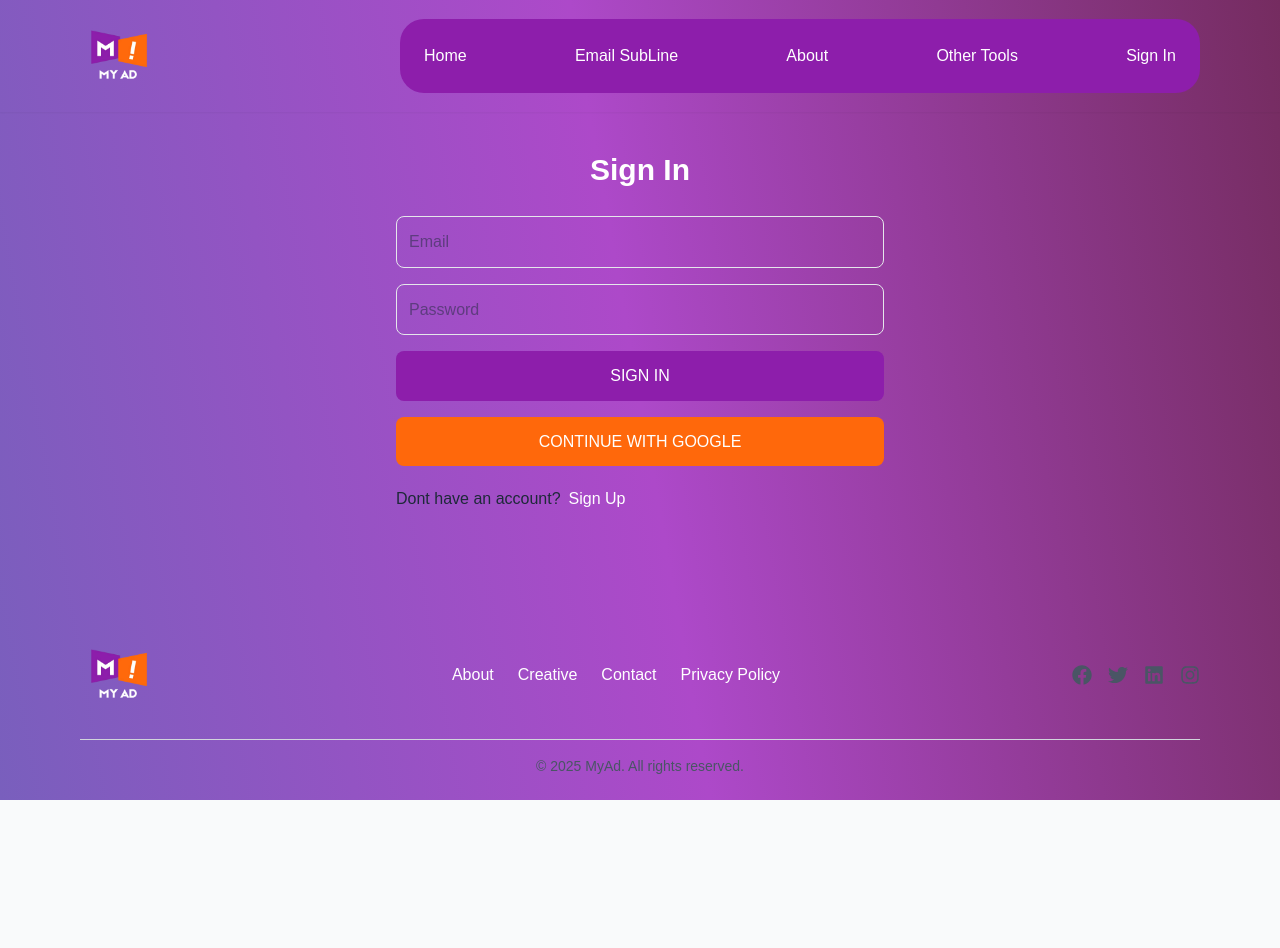
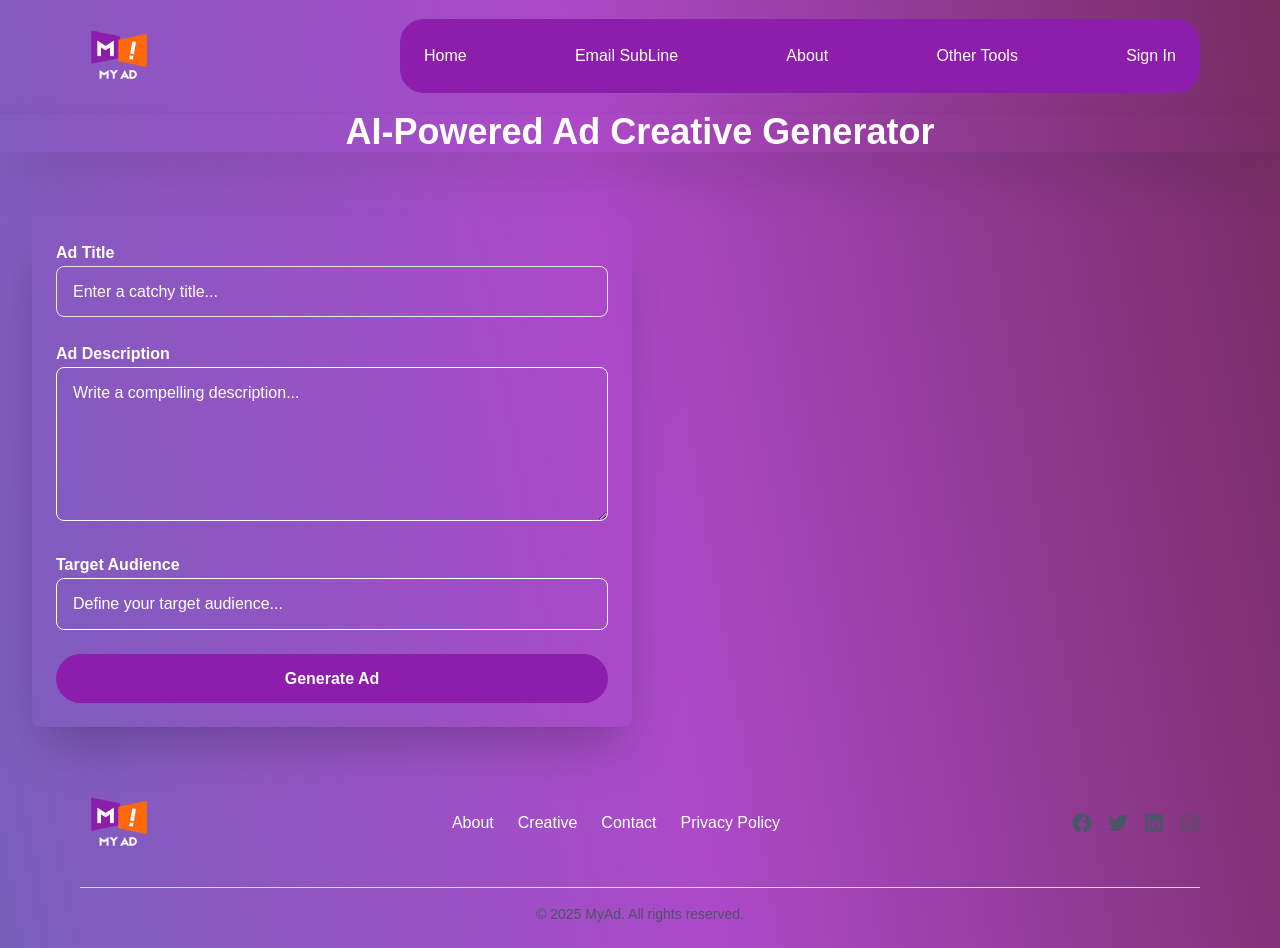
Before and after one commit to divinepatrick/myad, a React (Vite) app: page /creative in a window 1280 px wide. Before the commit this address led to /sign-in. Before the commit the page ends 800 px from the top, so only its background shows below. Built offline with nearby package versions, Linux system fonts and the light colour scheme; no server answers.

Commit message:
added AI rseponse formatter and made changes to UI

```diff
--- a/index.html
+++ b/index.html
@@ -3,7 +3,7 @@
   <head>
     <meta charset="UTF-8" />
     <link rel="icon" type="image/svg+xml" href="./src/client/assets/images/favicon.png" />
-    <meta name="viewport" content="width=device-width, initial-scale=2.0" />
+    <meta name="viewport" content="width=device-width, initial-scale=1.0" />
     <title>My Ad</title>
   </head>
   <body>
--- a/src/client/App.jsx
+++ b/src/client/App.jsx
@@ -23,10 +23,10 @@ const App = () => {
             <Route path="/about" element={<About />} />
             <Route path="/sign-in" element={<SignIn />} />
             <Route path="/sign-up" element={<SignUp />} />
-            <Route element={<PrivateRoute />} >
+            {/* <Route element={<PrivateRoute />} > */}
               <Route path="/profile" element={<Profile />} />
               <Route path="/creative" element={<Creative />} />
-            </Route >
+            {/* </Route > */}
           </Routes>
         </main>
         <Footer />
--- /dev/null
+++ b/src/client/components/FormatAIResponse.jsx
@@ -0,0 +1,44 @@
+import React from 'react';
+
+// Component to format AI response for display
+const FormatAIResponse = ({ text }) => {
+  if (!text) return null;
+
+  const paragraphs = text.split('\n\n');
+  return paragraphs.map((paragraph, index) => {
+    const parts = paragraph.split(/(\*\*[^*]+\*\*)/g);
+    return (
+      <div key={index} className="mb-4 last:mb-0">
+        {parts.map((part, partIndex) => {
+          if (part.startsWith('**') && part.endsWith('**')) {
+            return (
+              <strong key={partIndex} className="font-semibold text-gray-800">
+                {part.slice(2, -2)}
+              </strong>
+            );
+          } else if (part.trim()) {
+            const lines = part.split('\n');
+            return lines.map((line, lineIndex) => {
+              if (line.startsWith('- ')) {
+                return (
+                  <div key={`${partIndex}-${lineIndex}`} className="ml-4 mb-1 text-gray-700">
+                    <span className="inline-block w-2 h-2 bg-gray-400 rounded-full mr-2 align-middle"></span>
+                    {line.slice(2)}
+                  </div>
+                );
+              }
+              return line.trim() ? (
+                <div key={`${partIndex}-${lineIndex}`} className="text-gray-700 leading-relaxed">
+                  {line}
+                </div>
+              ) : null;
+            });
+          }
+          return null;
+        })}
+      </div>
+    );
+  });
+};
+
+export default FormatAIResponse;
--- a/src/client/components/Header.jsx
+++ b/src/client/components/Header.jsx
@@ -8,8 +8,8 @@ const Header = () => {
   const { currentUser } = useSelector((state) => state.user);
 
   return (
-    <header className="shadow-xs">
-      <div className="flex justify-between items-center max-w-6xl mx-auto p-4">
+    <header className="shadow-xs ">
+      <div className="flex justify-between items-center max-w-sm md:max-w-6xl mx-auto p-4">
         <Link to="/">
           <img
             src={logo}
@@ -19,7 +19,7 @@ const Header = () => {
         </Link>
 
 
-          <ul className="flex flex-row text-menuTexts md:items-center justify-between p-6 rounded-3xl w-full max-w-80 md:max-w-200  bg-menuList shadow[0px_8px_20px_rgba(0,0,0,0.1)]">
+          <ul className="flex flex-col sm:flex-row text-menuTexts md:items-center justify-between p-6 rounded-3xl w-full max-w-sm sm:max-w-80 md:max-w-200  bg-menuList shadow[0px_8px_20px_rgba(0,0,0,0.1)]">
             {currentUser ? (
               <>
                 <Link to="/creative">
--- a/src/client/pages/Creative.jsx
+++ b/src/client/pages/Creative.jsx
@@ -1,4 +1,5 @@
 import React, { useState } from 'react';
+import FormatAIResponse from '../components/FormatAIResponse';
 
 const CreativeGenerator = () => {
   const [formData, setFormData] = useState({ title: '', description: '', audience: '' });
@@ -43,18 +44,23 @@ const CreativeGenerator = () => {
   };
 
   return (
-    <div className="min-h-screen flex flex-col items-center justify-center p-8 bg-linear-to-r from-blue-100 to-blue-50">
-      <h1 className="text-4xl font-extrabold text-gray-800 mb-8 text-center">
+    <>
+    <div className='shadow-2xl m-auto'>
+      <h1 className="text-base md:text-4xl font-extrabold text-white mb-8 text-center">
           AI-Powered Ad Creative Generator
         </h1>
+    </div>
+    <div className="grid sm:grid-cols-2 gap-4 items-center justify-center p-8 ">
+      <div className=''>
+
 
         {/* Form for user input */}
         <form
           onSubmit={handleSubmit}
-        className="bg-white shadow-lg rounded-lg p-6 w-full max-w-3xl space-y-6"
+          className="bg-transparent shadow-2xl rounded-lg p-6 w-full max-w-3xl space-y-6"
         >
           <div>
-          <label htmlFor="title" className="block text-gray-700 font-semibold mb-2">
+            <label htmlFor="title" className=" text-white font-semibold mb-2">
               Ad Title
             </label>
             <input
@@ -62,7 +68,7 @@ const CreativeGenerator = () => {
               id="title"
               name="title"
               placeholder="Enter a catchy title..."
-            className="w-full border border-gray-300 rounded-lg px-4 py-3 focus:ring-2 focus:ring-blue-400 focus:outline-hidden"
+              className="w-full border placeholder-white text-white border-textColor rounded-lg px-4 py-3 focus:ring-2 focus:ring-secondary focus:outline-hidden"
               value={formData.title}
               onChange={handleChange}
               required
@@ -71,7 +77,7 @@ const CreativeGenerator = () => {
 
           {/* Input field for ad description */}
           <div>
-          <label htmlFor="description" className="block text-gray-700 font-semibold mb-2">
+            <label htmlFor="description" className=" text-white font-semibold mb-2">
               Ad Description
             </label>
             <textarea
@@ -79,7 +85,7 @@ const CreativeGenerator = () => {
               name="description"
               rows="5"
               placeholder="Write a compelling description..."
-            className="w-full border border-gray-300 rounded-lg px-4 py-3 focus:ring-2 focus:ring-blue-400 focus:outline-hidden"
+              className="w-full border placeholder-white text-white border-white rounded-lg px-4 py-3 focus:ring-2 focus:ring-secondary focus:outline-hidden"
               value={formData.description}
               onChange={handleChange}
               required
@@ -88,7 +94,7 @@ const CreativeGenerator = () => {
 
           {/* Input field for target audience */}
           <div>
-          <label htmlFor="audience" className="block text-gray-700 font-semibold mb-2">
+            <label htmlFor="audience" className=" text-white font-semibold mb-2">
               Target Audience
             </label>
             <input
@@ -96,7 +102,7 @@ const CreativeGenerator = () => {
               id="audience"
               name="audience"
               placeholder="Define your target audience..."
-            className="w-full border border-gray-300 rounded-lg px-4 py-3 focus:ring-2 focus:ring-blue-400 focus:outline-hidden"
+              className="w-full placeholder-white text-white border border-white rounded-lg px-4 py-3 focus:ring-2 focus:ring-secondary focus:outline-hidden"
               value={formData.audience}
               onChange={handleChange}
               required
@@ -106,25 +112,30 @@ const CreativeGenerator = () => {
           {/* Submit button */}
           <button
             type="submit"
-          className={`w-full py-3 px-6 rounded-lg text-white font-semibold ${
-            loading ? 'bg-blue-300 cursor-not-allowed' : 'bg-blue-500 hover:bg-blue-600'
+            className={`w-full py-3 px-6 rounded-4xl text-white font-semibold ${loading ? 'bg-button cursor-not-allowed' : 'bg-button hover:bg-secondary'
               }`}
             disabled={loading}
           >
             {loading ? 'Generating...' : 'Generate Ad'}
           </button>
         </form>
+      </div>
 
       {/* Display generated ad if available */}
       {generatedAd && (
-        <div className="mt-8 bg-white shadow-lg rounded-lg p-6 w-full max-w-3xl">
-          <h2 className="text-2xl font-bold text-gray-800 mb-4">Generated Ad</h2>
-          <div className="bg-gray-100 p-4 rounded-lg max-h-64 overflow-y-auto">
-            <pre className="text-gray-700 whitespace-pre-wrap">{generatedAd}</pre>
+        <div className="bg-white shadow-lg rounded-xl p-6 w-full max-w-5xl">
+          <h2 className="text-2xl font-bold text-gray-800 mb-6 border-b border-gray-200 pb-3">
+            Generated Ad Content
+          </h2>
+          <div className="bg-gray-50 p-6 rounded-lg max-h-96 overflow-y-auto">
+            <div className="prose prose-gray max-w-none">
+              <FormatAIResponse text={generatedAd} />
+            </div>
           </div>
         </div>
       )}
     </div>
+    </>
   );
 };
 
--- a/src/client/pages/Home.jsx
+++ b/src/client/pages/Home.jsx
@@ -1,5 +1,6 @@
 import React, { useState } from 'react';
 import { FiFileText } from "react-icons/fi";
+import FormatAIResponse from '../components/FormatAIResponse';
 
 const Home = () => {
   const [query, setQuery] = useState('');
@@ -76,7 +77,7 @@ const Home = () => {
             <div className="mt-10 bg-white p-8 rounded-lg shadow-md w-full mx-auto">
               <h2 className="text-3xl font-bold mb-6">Response</h2>
               <div className="max-h-64 overflow-y-auto">
-              <pre className="whitespace-pre-wrap">{response}</pre>
+              <FormatAIResponse text={response} />
               </div>
             </div>
           )}
--- a/src/server/main.js
+++ b/src/server/main.js
@@ -33,7 +33,7 @@ const genAI = new GoogleGenerativeAI(apiKey);
 const model = genAI.getGenerativeModel({
   model: "gemini-2.0-flash-exp",
   systemInstruction:
-    "You are an AI assistant for MyAd, an advanced ad creation platform leveraging AI to generate result oriented ad campaigns. Provide clear, concise responses to marketing-related queries. Use metrics where needed. Use numbers or check emoji where numbering or counting is needed. Conclude with a friendly reminder when needed that 'MyAd AI is designed to revolutionize marketing with AI 🚀.' If a query is unrelated to marketing, respond with: 'This is not related to marketing.' Keep responses professional or Jovial where needed.",
+    "Generate 3-5 Gmail subject lines (6-50 chars, optimal 25-35) that maximize opens. For each: subject line, strategy. Requirements: mobile-friendly, clear value, action verbs, specific not vague, use numbers/personalization when relevant. Avoid ALL CAPS, spam triggers. Format: 'Email about: [description]'. Only respond to email marketing requests.",
 });
 
 // AI model generation configuration
@@ -61,16 +61,16 @@ app.post("/api/query", async (req, res) => {
     });
 
     const result = await chatSession.sendMessage(
-      `Marketing question: ${query}`
+      `help with email subject line: ${query}`
     );
 
     const aiResponse = result.response.text();
 
-    // Tailor response for Marketing
-    if (aiResponse.toLowerCase().includes("Not Marketing-related")) {
+    // Tailor response for Email Marketing
+    if (aiResponse.toLowerCase().includes("Not Email-Marketing related")) {
       return res.status(400).json({
         success: false,
-        message: "Please ask questions specific to Marketing.",
+        message: "Please make a request specific to emailing.",
       });
     }
 
```
Lines whose indentation alone changed are shown as unchanged.
